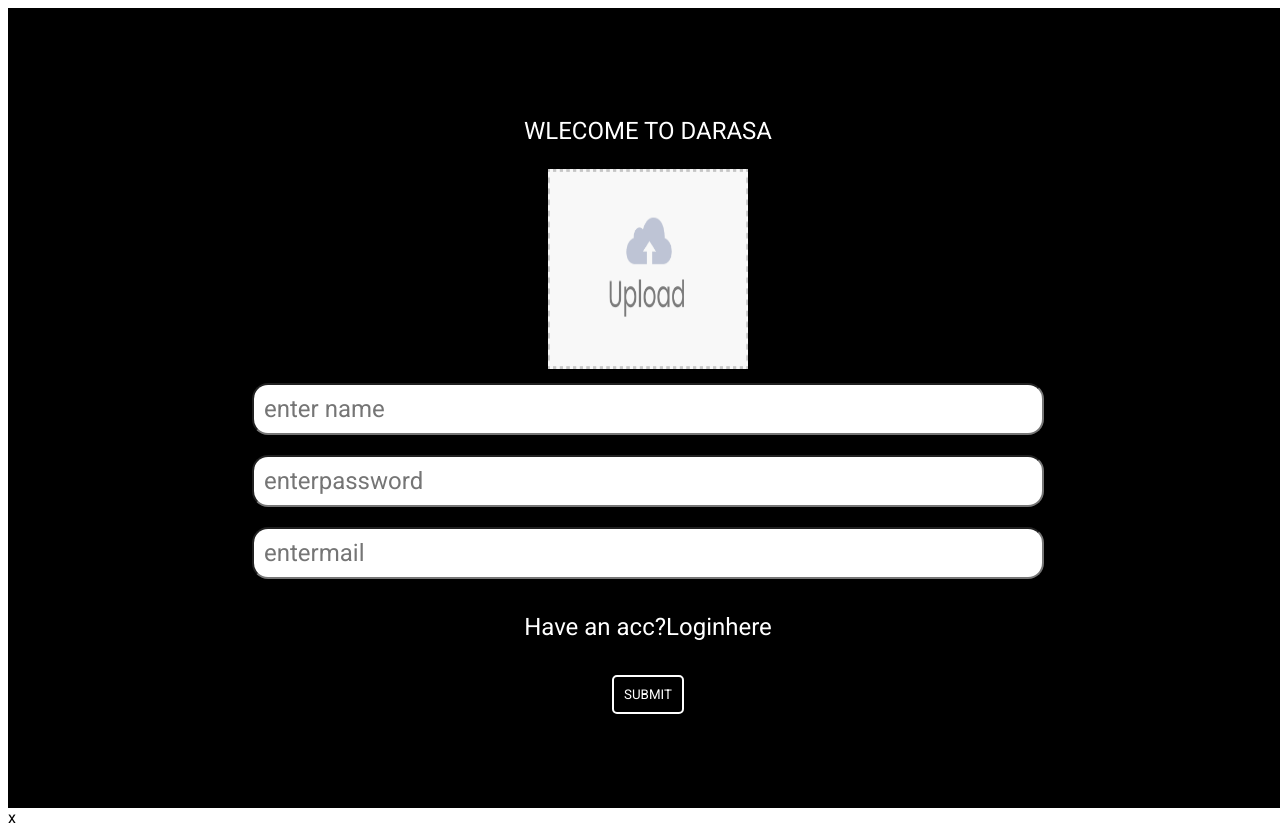
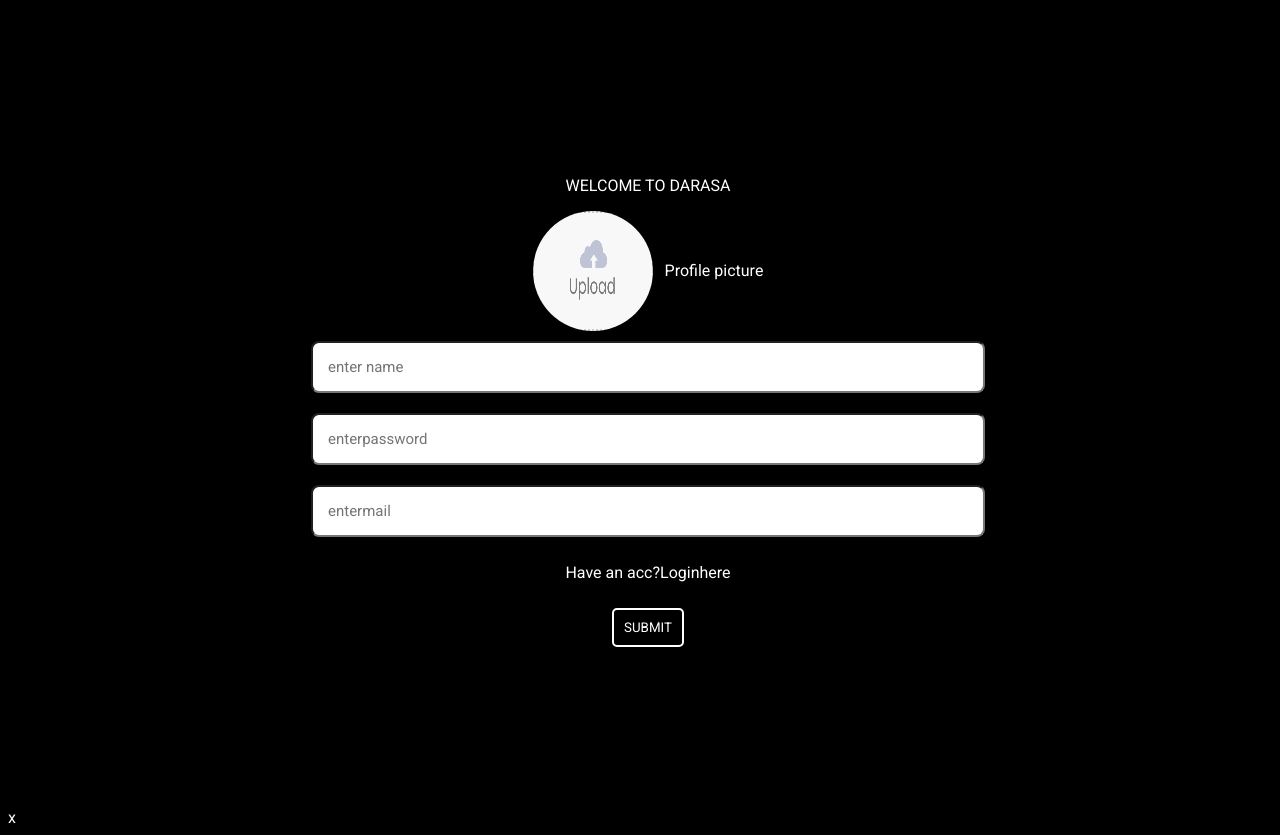
Before and after one commit to kelicodes/Darasa, a React (Vite) app: page / in a window 1280 px wide. Built offline with nearby package versions, Linux system fonts and the light colour scheme.

Commit message:
dark light mode toggle

```diff
--- a/src/App.css
+++ b/src/App.css
@@ -6,11 +6,17 @@
 }
 
 
+[data-theme="dark"]{
+  --primary-bg:white;
+  --primary-text:black;
+}
+
+
 *{
   font-family: "Roboto", sans-serif;
-  /*background-color: var(--primary-bg);
+background-color: var(--primary-bg);
   color: var(--primary-text);
-}*/
+
 }
 
 
--- a/src/Components/Chatdisp/Chatdisp.css
+++ b/src/Components/Chatdisp/Chatdisp.css
@@ -15,9 +15,10 @@
 .user{
 	display: flex;
 	align-items: center;
-	border-bottom: 1px solid black;
-	border-top: 1px solid black;
+	border-bottom: 1px solid var(--primary-text);
+	border-top: 1px solid var(--primary-text);
 	width: 100vw;
+	padding: 2% 2%;
 	margin-bottom: 16px;
 }
 
--- a/src/Components/Chatdisp/Chatdisp.jsx
+++ b/src/Components/Chatdisp/Chatdisp.jsx
@@ -25,7 +25,7 @@ const getChatWithUser = (userId) => {
 
   return (
     <div className="chatdisp">
-      <h4>Users</h4>
+    <h4>{`Welcome ${currentUser?.name || "Guest"}`}</h4>
     {safeUsers
   .filter((u) => String(u._id) !== String(currentUser._id)) // exclude self
   .map((user) => {
--- a/src/Components/Foot/Foot.css
+++ b/src/Components/Foot/Foot.css
@@ -10,6 +10,7 @@
   height: 8%; /* same as nav for balance */
   background-color: var(--primary-bg);
   color: var(--primary-text);
+  border-top: 2px solid var(--primary-text);
   padding: 0 2%;
 }
 
--- a/src/Components/Login/Login.css
+++ b/src/Components/Login/Login.css
@@ -11,13 +11,15 @@
 }
 
 
-.login input{
-	padding: 10px 10px;
+.login input, .name input{
+
+	padding: 15px 15px;
 	margin: 10px 10px;
-	width: 60vw;
-	border-radius: 16px;
+	width: 50vw;
+	border-radius: 8px;
 	color: var(--primary-bg);
-	font-size: 24px;
+	background-color: var(--primary-text);
+	font-size: 15px;
 }
 
 
@@ -30,11 +32,23 @@
 
 .login p{
 	color: var(--primary-text);
-	font-size: 24px;
+	font-size: 16px;
 }
 
 
 .signup .theprofile {
-	width: 200px;
-	height: 200px;
+	width: 120px;
+	height: 120px;
+	border-radius: 50%;
 }
+
+
+.image {
+	display: flex;
+	justify-content: center;
+	align-items: center;
+}
+
+.image p{
+	margin-left: 12px;
+}
--- a/src/Components/Login/Login.jsx
+++ b/src/Components/Login/Login.jsx
@@ -94,15 +94,18 @@ export const Login=(props)=>{
 
 	return (
 		<form className="login" onSubmit={handlesubmit}>
-			<p>WLECOME TO DARASA</p>
+			<p>WELCOME TO DARASA</p>
 			{
 				logstate === "signup" ?
 				<div className="signup">
 					<label htmlFor="profilepic">
 				<input id="profilepic" onChange={(e)=>setProfilepic(e.target.files[0])} type="file" hidden/>
-				<img className="theprofile"  src={profilepic ? URL.createObjectURL(profilepic) : assets.upload} />
+				<div className="image">
+					<img className="theprofile"  src={profilepic ? URL.createObjectURL(profilepic) : assets.upload} />
+					<p>Profile picture</p>
+				</div>
 			</label>
-				 <input type="text" value={name} onChange={(e)=>setName(e.target.value)}
+				 <input className="name" type="text" value={name} onChange={(e)=>setName(e.target.value)}
 				  placeholder="enter name"/>
 				  </div>
 				: ""
--- a/src/Components/Nav/Nav.css
+++ b/src/Components/Nav/Nav.css
@@ -10,6 +10,7 @@
   height: 8%; /* use % instead of px */
   padding: 0 4%; /* responsive padding */
   background-color: var(--primary-bg);
+  border-bottom: 1px solid var(--primary-text);
   color: var(--primary-text);
   z-index: 1000;
 }
@@ -26,7 +27,13 @@
   font-weight: bold;
 }
 
+
+.dark{
+  border: 2px solid yellow;
+}
+
 .icon {
   font-size: 7vw; /* responsive icon */
   cursor: pointer;
+  margin-right: 10%;
 }
--- a/src/Components/Nav/Nav.jsx
+++ b/src/Components/Nav/Nav.jsx
@@ -3,13 +3,24 @@ import {ShopContext} from "../../Context/ShopContext"
 import { IoMenuSharp } from "react-icons/io5";
 import {assets} from "../../assets/assets"
 import {toast} from 'react-toastify'
+import { BsFillMoonStarsFill } from "react-icons/bs";
+import { BsSunFill } from "react-icons/bs";
 import "./Nav.css"
 
 
 const Nav=(props)=>{
 	const {user,Logout}=useContext(ShopContext)
+	const [theme,setTheme]=useState('dark')
 
 	const myuser=JSON.parse(localStorage.getItem('user'));
+
+
+	useEffect(()=>{
+		document.documentElement.setAttribute("data-theme",theme)
+	},[theme])
+
+
+	console.log(theme)
 
 
 
@@ -26,6 +37,13 @@ const Nav=(props)=>{
 
 			<p className="DARASA"> DARASA</p>
 
+
+			<div onClick={()=>setTheme(theme === "light" ? "dark" : "light")} className="dark">
+				{
+					theme === "dark" ? <BsFillMoonStarsFill /> : <BsSunFill />
+				}
+			</div>
+
 			<IoMenuSharp onClick={Logout} className="icon" />
 		</div>
 	</>)
```
